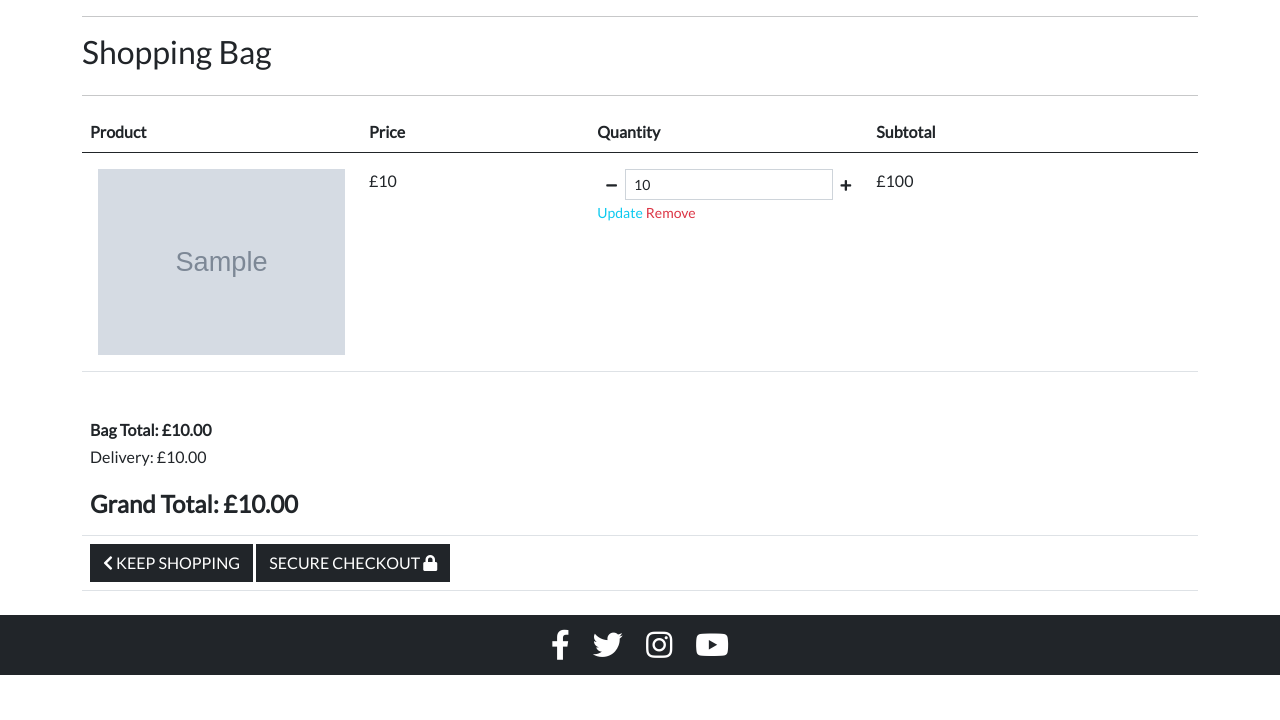
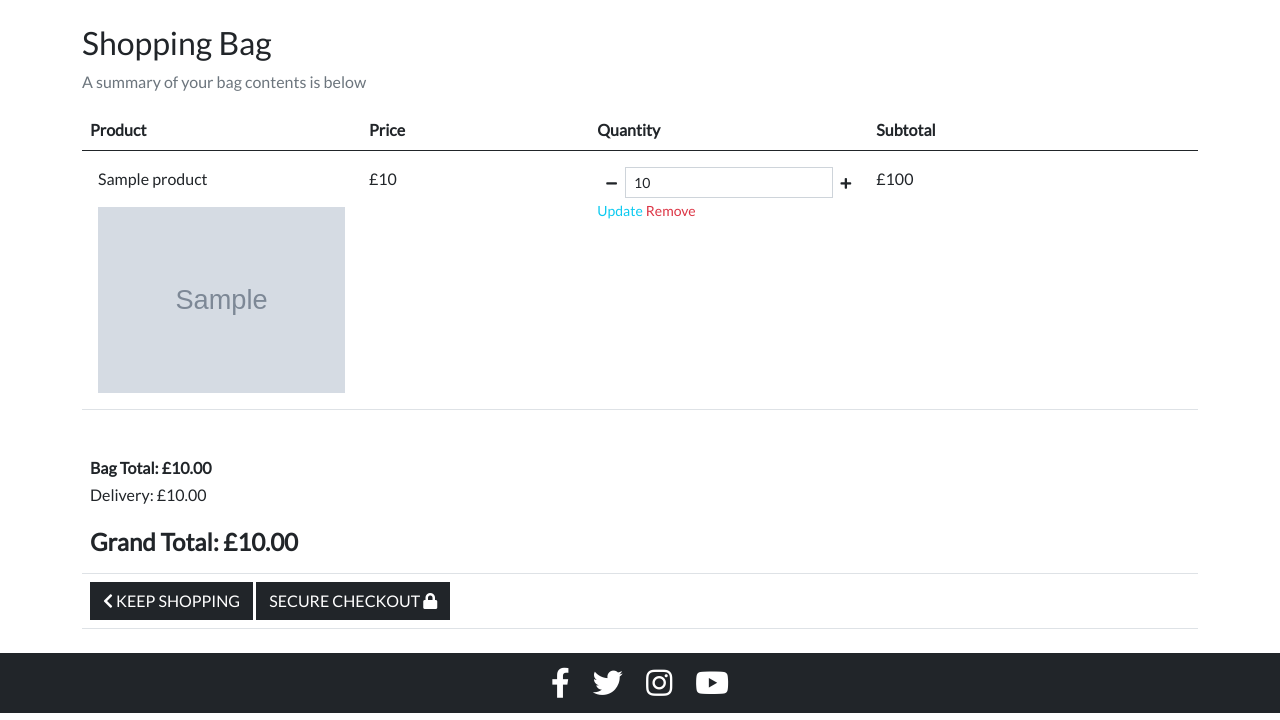
Before and after one commit to Chloe-O/Nandi-Store, a Django app: template bag/templates/bag/bag.html in a window 1280 px wide. Shown: the part 80-800 px from the top of the page. Run offline with Django 3.2, Linux system fonts and the light colour scheme; the template is opened without the code that fills it: most values are stand-ins (such as "Sample title", 1, 10 or a date in 2020); grey boxes marked "Sample" are stand-in pictures; some libraries are stand-ins or nearby versions.

```diff
--- a/bag/templates/bag/bag.html
+++ b/bag/templates/bag/bag.html
@@ -15,9 +15,9 @@
 <div class="container mb-2">
     <div class="row">
         <div class="col">
-            <hr>
-            <h2 class="logo-font mb-4">Shopping Bag</h2>
-            <hr>
+
+            <h2 class="logo-font mb-2 mt-4">Shopping Bag</h2>
+            <p class="text-muted mb-3">A summary of your bag contents is below</p>
         </div>
     </div>
 
@@ -31,9 +31,8 @@
                     </div>
                 </div>
                 <div class="row">
-                    <div class="col">
+                    <div class="col-12 col-sm-6 ">
                         {% include "bag/checkout-buttons.html" %}
-                        <p class="text-muted mb-5">A summary of your bag contents is below</p>
                     </div>
                 </div>
                 {% for item in bag_items %}
@@ -77,6 +76,7 @@
                     {% for item in bag_items %}
                     <tr>
                         <td class="p-3 w-25">
+                            <p> {{ item.product.name }} </p>
                             {% include "bag/product-image.html" %}
                         </td>
                         <td class="py-3">
--- a/templates/base.html
+++ b/templates/base.html
@@ -71,7 +71,7 @@
                         {% if request.user.is_authenticated %}
                         {% if request.user.is_superuser %}
                         <li class="nav-item">
-                            <a class="nav-link" href="#">Manage Products</a>
+                            <a class="nav-link" href="{% url 'add_product' %}">Manage Products</a>
                         </li>
                         {% endif %}
 
```
Also changed, not shown: checkout/templates/checkout/checkout.html (+13 -6 lines), products/views.py (+18 -1 lines), README.md, media/crassula.jpg (added).
